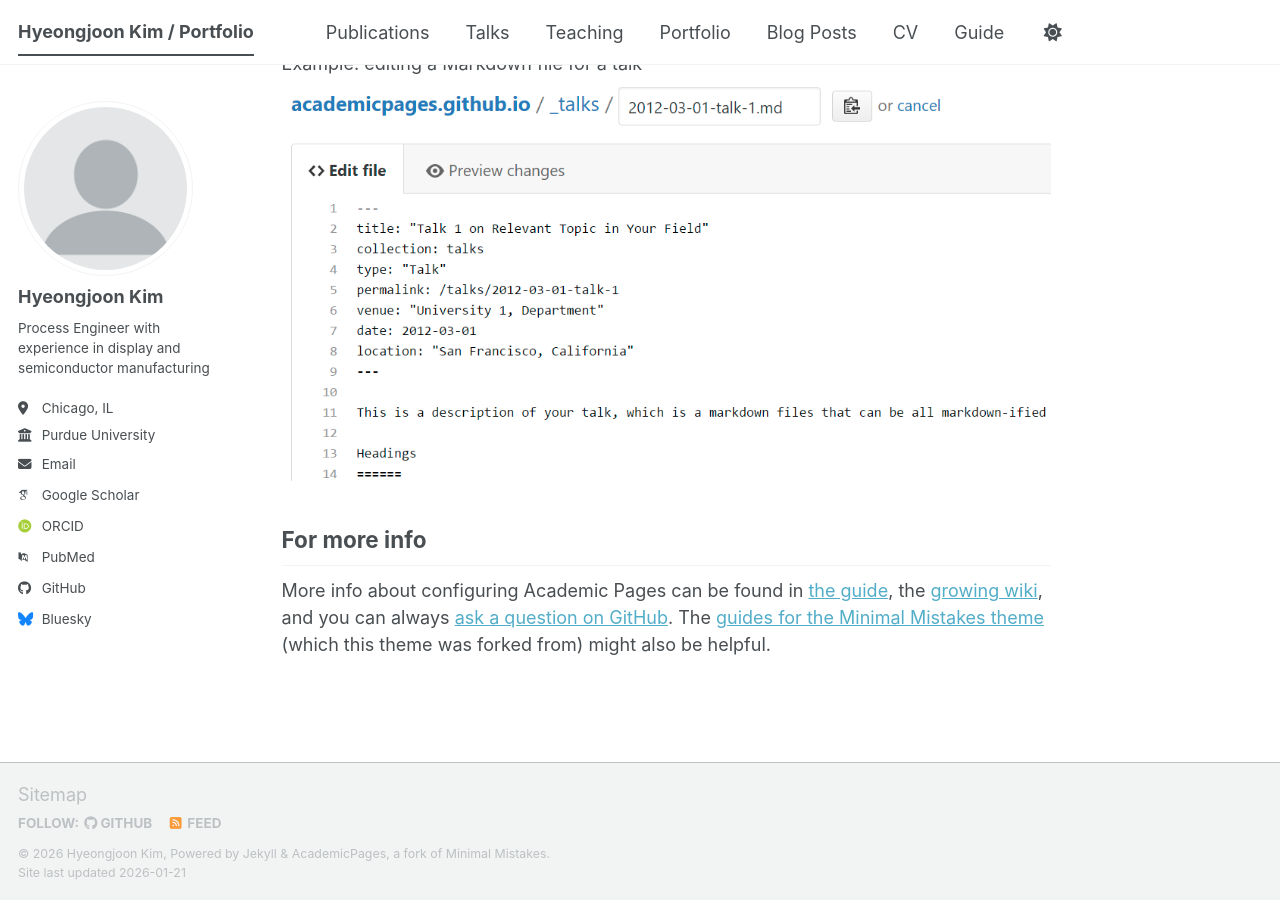
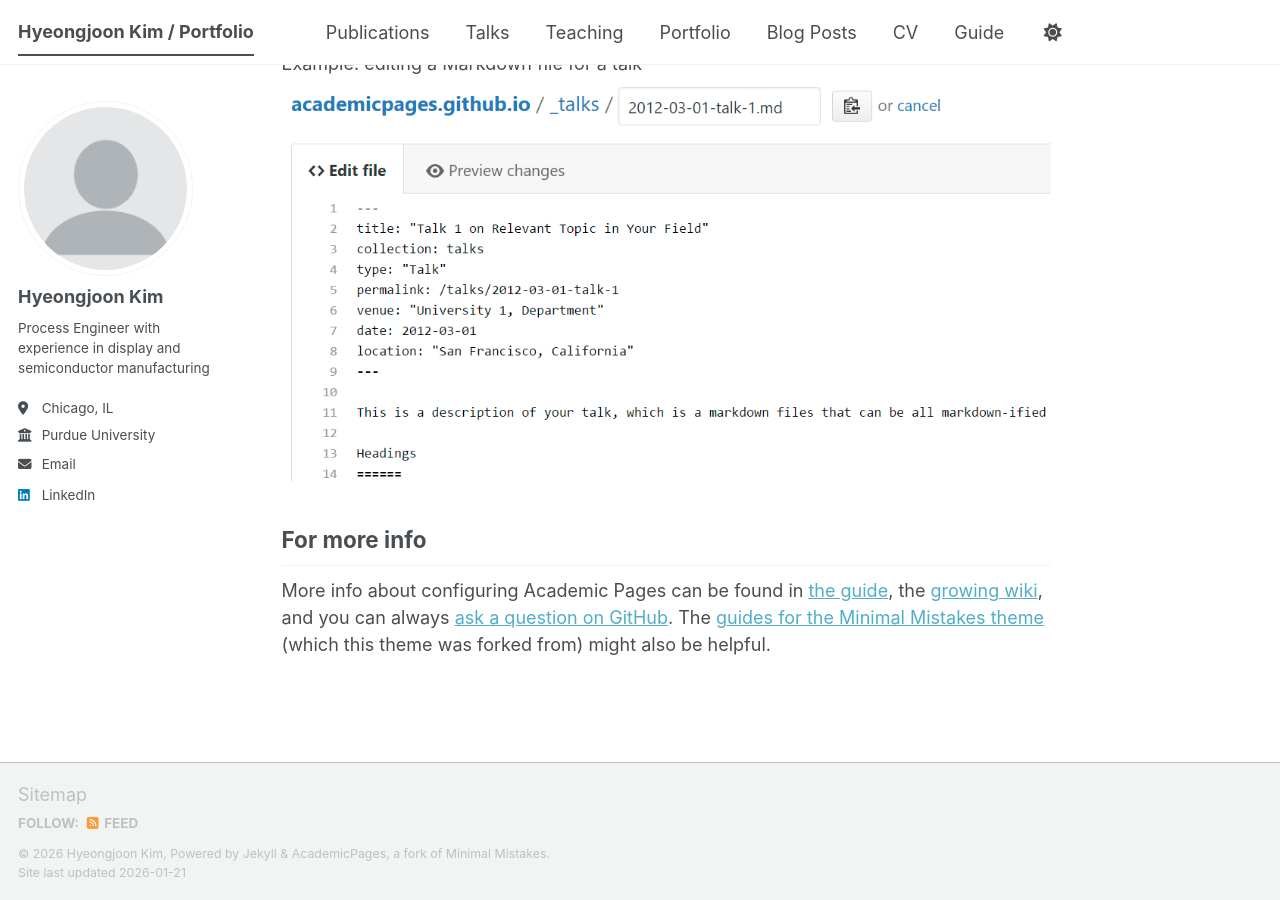
Before and after one commit to joonk1214/joonk1214.github.io, a Jekyll site: the page built from _pages/about.md, in a window 1280 px wide and 900 px high, scrolled down 2720 px. Built offline with Jekyll 4.4.1, drawn with Linux system fonts in a browser that asks for light colours; some web fonts are replaced; a script bundle is joined from its source files by our own code; library files that are not in the unit come from our copies; part of the change alters nothing that is shown.

Commit message:
Update _config.yml

```diff
--- a/_config.yml
+++ b/_config.yml
@@ -12,11 +12,11 @@ site_theme               : "default" # The available themes options are "default
 title                    : "Hyeongjoon Kim / Portfolio"
 title_separator          : "-"
 name                     : &name "Hyeongjoon Kim"
-description              : &description "Your Name's academic portfolio"   # Update this with a general description of your site, this is the default if not overridden by a page
-url                      : https://academicpages.github.io # The base hostname & protocol for your site e.g. "https://[your GitHub username].github.io",
+description              : &description "Hyeongjoon's portfolio"   # Update this with a general description of your site, this is the default if not overridden by a page
+url                      : https://joonk1214.github.io # The base hostname & protocol for your site e.g. "https://[your GitHub username].github.io",
                                                            # or if you already have some other page hosted on Github then use "https://[your GitHub username].github.io/[Your Repo Name]"
 baseurl                  : "" # the subpath of your site, e.g. "/blog"
-repository               : "academicpages/academicpages.github.io"
+repository               : "joonk1214/joonk1214.github.io"
 
 # Site Author - The following control what appear as part of the author content on the side bar.
 #               If a field is blank the icon and link will not appear, otherwise it will be shown.
@@ -30,57 +30,10 @@ author:
   location         : "Chicago, IL"
   employer         : "Purdue University"
   uri              : # URL
-  email            : "none@example.org"
-
-  # Academic websites
-  academia         : # URL
-  arxiv            : # URL - Update with the correct link to your profile
-  googlescholar    : "https://scholar.google.com/citations?user=PS_CX0AAAAAJ"
-  inspire-hep      : # URL
-  impactstory      : # URL
-  orcid            : "https://orcid.org/yourorcidurl"
-  semantic         : # URL
-  ssrn             : # URL
-  pubmed           : "https://www.ncbi.nlm.nih.gov/pubmed/?term=john+snow"
-  researchgate     : # URL
-  scopus           : # URL
-  zotero           : # URL
-
-
-  # Repositories and software development
-  bitbucket        : # Username - Update with your username on the site
-  codepen          : # Username
-  dribbble         : # Username
-  github           : "academicpages"
-  kaggle           : # Username
-  stackoverflow    : # User number or user number and name (i.e., use "1" or "1/jeff-atwood")
+  email            : "joonk1214@gmail.com"
 
   # Social media
-  artstation       : # Username
-  bluesky          : "bsky.app" # Replace this with you Bluesky username
-  facebook         : # Username
-  flickr           : # Username
-  foursquare       : # Username
-  goodreads        : # Username
-  google_plus      : # Username
-  keybase          : # Username
-  instagram        : # Username
-  lastfm           : # Username
-  linkedin         : # Username
-  mastodon         : # URL
-  medium           : # URL
-  pinterest        : # Username
-  soundcloud       : # Username
-  steam            : # Username
-  telegram         : # URL
-  tumblr           : # Username
-  twitter          : # Username for X / Twitter
-  vine             : # Username
-  weibo            : # Username
-  wikipedia        : # Username
-  xing             : # Username
-  youtube          : # Username
-  zhihu            : # Username
+  linkedin         : "hyeongjoonkim" # Username
 
 # Publication Category - The following the list of publication categories and their headings
 publication_category:
@@ -222,16 +175,16 @@ kramdown:
 # These settings control the types of collections used by the template
 collections:
   teaching:
-    output: true
+    output: false
     permalink: /:collection/:path/
   publications:
-    output: true
+    output: false
     permalink: /:collection/:path/
   portfolio:
     output: true
     permalink: /:collection/:path/
   talks:
-    output: true
+    output: false
     permalink: /:collection/:path/
 
 
```
